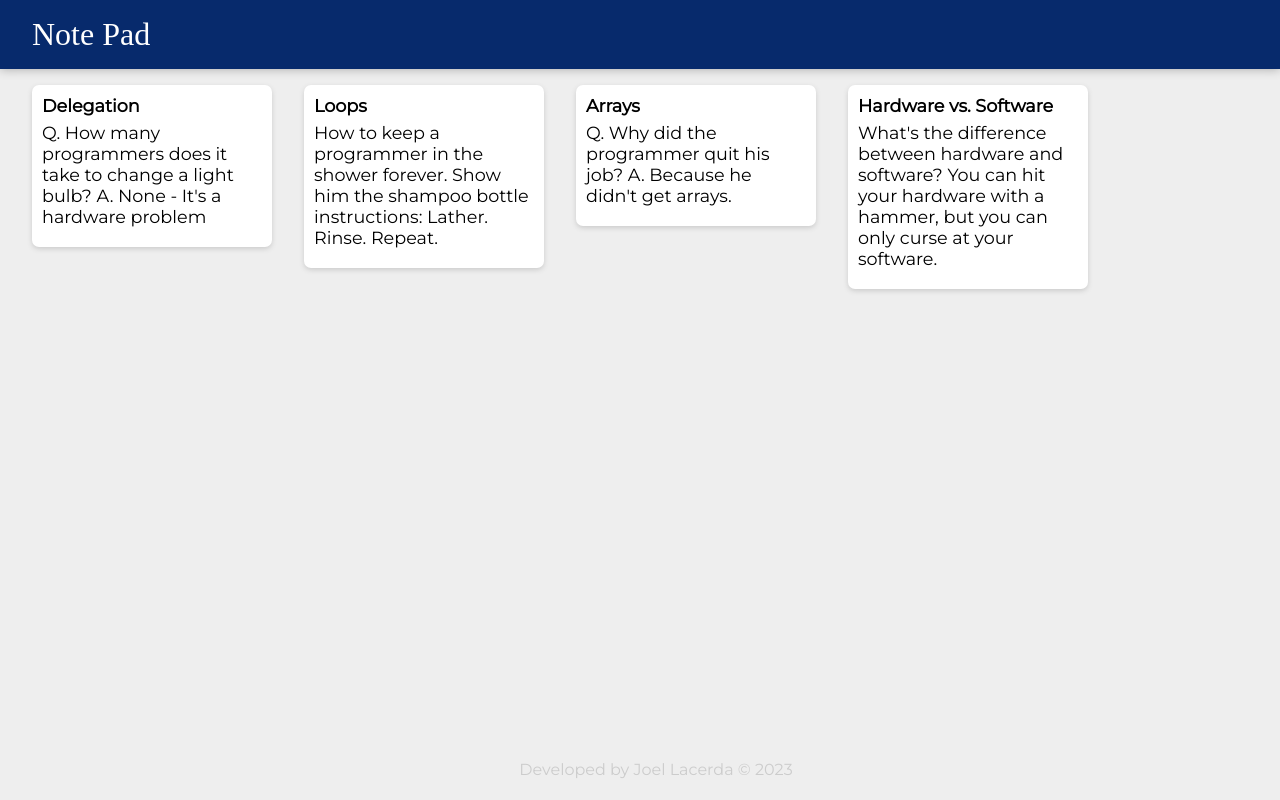
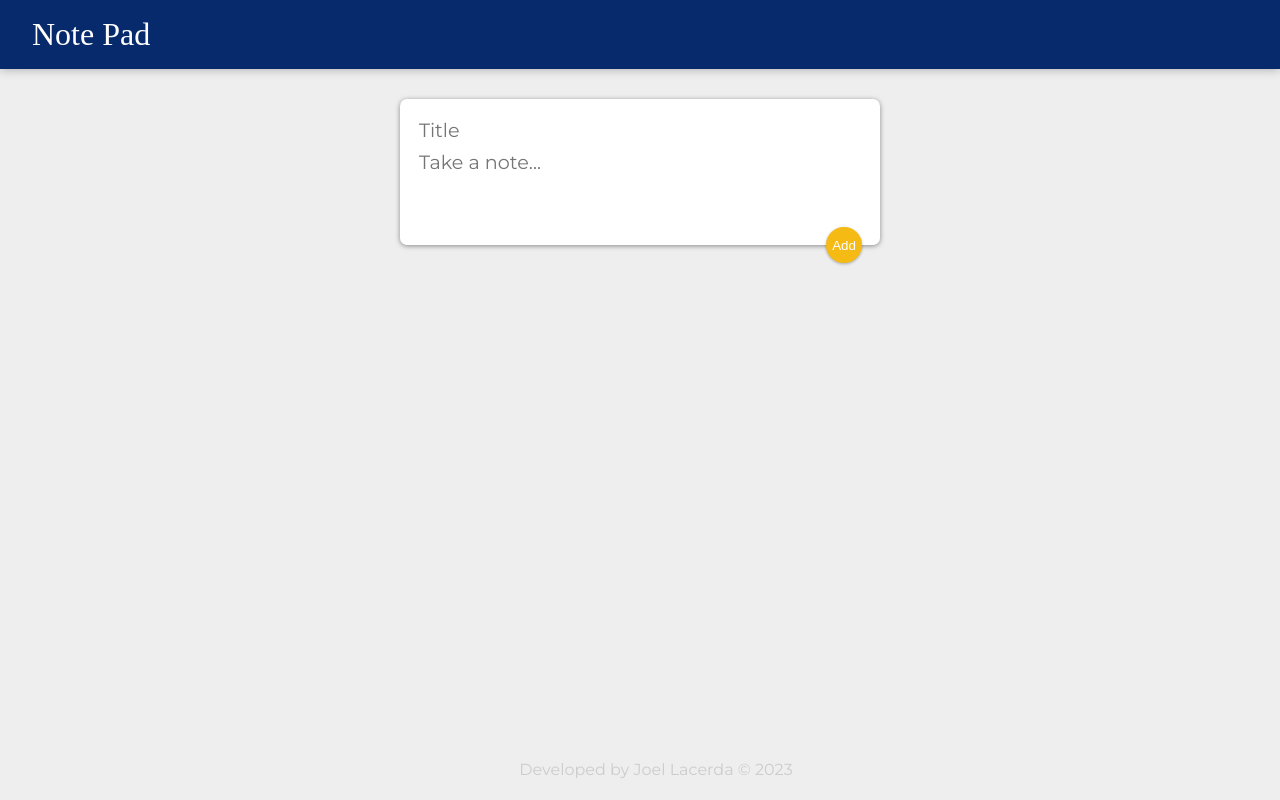
Before and after one commit to joellacerda/Keeper-App, a React (Vite) app: page / in a window 1280 px wide. Built offline with nearby package versions, Linux system fonts and the light colour scheme; a web font is replaced by a local one.

Commit message:
feat: add create note and buttons

```diff
--- a/src/components/App.jsx
+++ b/src/components/App.jsx
@@ -1,16 +1,41 @@
-import React from "react";
+import React, { useState } from "react";
 import Header from "./Header";
+import CreateArea from "./CreateArea";
+import Note from "./Note";
 import Footer from "./Footer";
-import Note from "./Note";
-import { notes } from "../notes";
 
 export default function App() {
+  const [notes, setNotes] = useState([]);
+
+  function addNote(newNote) {
+    setNotes((prevNotes) => {
+      return [...prevNotes, newNote];
+    });
+  }
+
+  function deleteNote(id) {
+    setNotes((prevNotes) => {
+      return prevNotes.filter((note, index) => {
+        return index !== id;
+      });
+    });
+  }
+
   return (
     <div>
       <Header />
-      {notes.map((entry) => (
-        <Note key={entry.id} title={entry.title} content={entry.content} />
-      ))}
+      <CreateArea onAdd={addNote} />
+      {notes.map((note, index) => {
+        return (
+          <Note
+            key={index}
+            id={index}
+            title={note.title}
+            content={note.content}
+            onDelete={deleteNote}
+          />
+        );
+      })}
       <Footer />
     </div>
   );
--- /dev/null
+++ b/src/components/CreateArea.jsx
@@ -0,0 +1,49 @@
+import React, { useState } from "react";
+
+export default function CreateArea(props) {
+  const [note, setNote] = useState({
+    title: "",
+    content: "",
+  });
+
+  function handleChange(event) {
+    const { name, value } = event.target;
+
+    setNote((prevNote) => {
+      return {
+        ...prevNote,
+        [name]: value,
+      };
+    });
+  }
+
+  function submitNote(event) {
+    props.onAdd(note);
+    setNote({
+      title: "",
+      content: "",
+    });
+    event.preventDefault();
+  }
+
+  return (
+    <div>
+      <form>
+        <input
+          onChange={handleChange}
+          name="title"
+          placeholder="Title"
+          value={note.title}
+        />
+        <textarea
+          onChange={handleChange}
+          name="content"
+          placeholder="Take a note..."
+          rows="3"
+          value={note.content}
+        />
+        <button onClick={submitNote}>Add</button>
+      </form>
+    </div>
+  );
+}
--- a/src/components/Note.jsx
+++ b/src/components/Note.jsx
@@ -1,10 +1,15 @@
 import React from "react";
 
 export default function Note(props) {
+  function handleClick() {
+    props.onDelete(props.id);
+  }
+
   return (
     <div className="note">
       <h1>{props.title}</h1>
       <p>{props.content}</p>
+      <button onClick={handleClick}>DELETE</button>
     </div>
   );
 }
--- a/src/index.css
+++ b/src/index.css
@@ -55,6 +55,53 @@
   word-wrap: break-word;
 }
 
+.note button {
+  position: relative;
+  float: right;
+  margin-right: 10px;
+  color: #f5ba13;
+  border: none;
+  width: 36px;
+  height: 36px;
+  cursor: pointer;
+  outline: none;
+  background-color: #fff;
+}
+
+form {
+  position: relative;
+  width: 480px;
+  margin: 30px auto 20px auto;
+  background: #fff;
+  padding: 15px;
+  border-radius: 7px;
+  box-shadow: 0 1px 5px rgb(138, 137, 137);
+}
+form input,
+form textarea {
+  width: 100%;
+  border: none;
+  padding: 4px;
+  outline: none;
+  font-size: 1.2em;
+  font-family: inherit;
+  resize: none;
+}
+form button {
+  position: absolute;
+  right: 18px;
+  bottom: -18px;
+  background: #f5ba13;
+  color: #fff;
+  border: none;
+  border-radius: 50%;
+  width: 36px;
+  height: 36px;
+  box-shadow: 0 1px 3px rgba(0, 0, 0, 0.3);
+  cursor: pointer;
+  outline: none;
+}
+
 .not-selectable {
   -webkit-touch-callout: none;
   -webkit-user-select: none;
--- a/src/notes.js
+++ /dev/null
@@ -1,26 +0,0 @@
-export const notes = [
-  {
-    id: 1,
-    title: "Delegation",
-    content:
-      "Q. How many programmers does it take to change a light bulb? A. None - It's a hardware problem",
-  },
-  {
-    id: 2,
-    title: "Loops",
-    content:
-      "How to keep a programmer in the shower forever. Show him the shampoo bottle instructions: Lather. Rinse. Repeat.",
-  },
-  {
-    id: 3,
-    title: "Arrays",
-    content:
-      "Q. Why did the programmer quit his job? A. Because he didn't get arrays.",
-  },
-  {
-    id: 4,
-    title: "Hardware vs. Software",
-    content:
-      "What's the difference between hardware and software? You can hit your hardware with a hammer, but you can only curse at your software.",
-  },
-];
```
